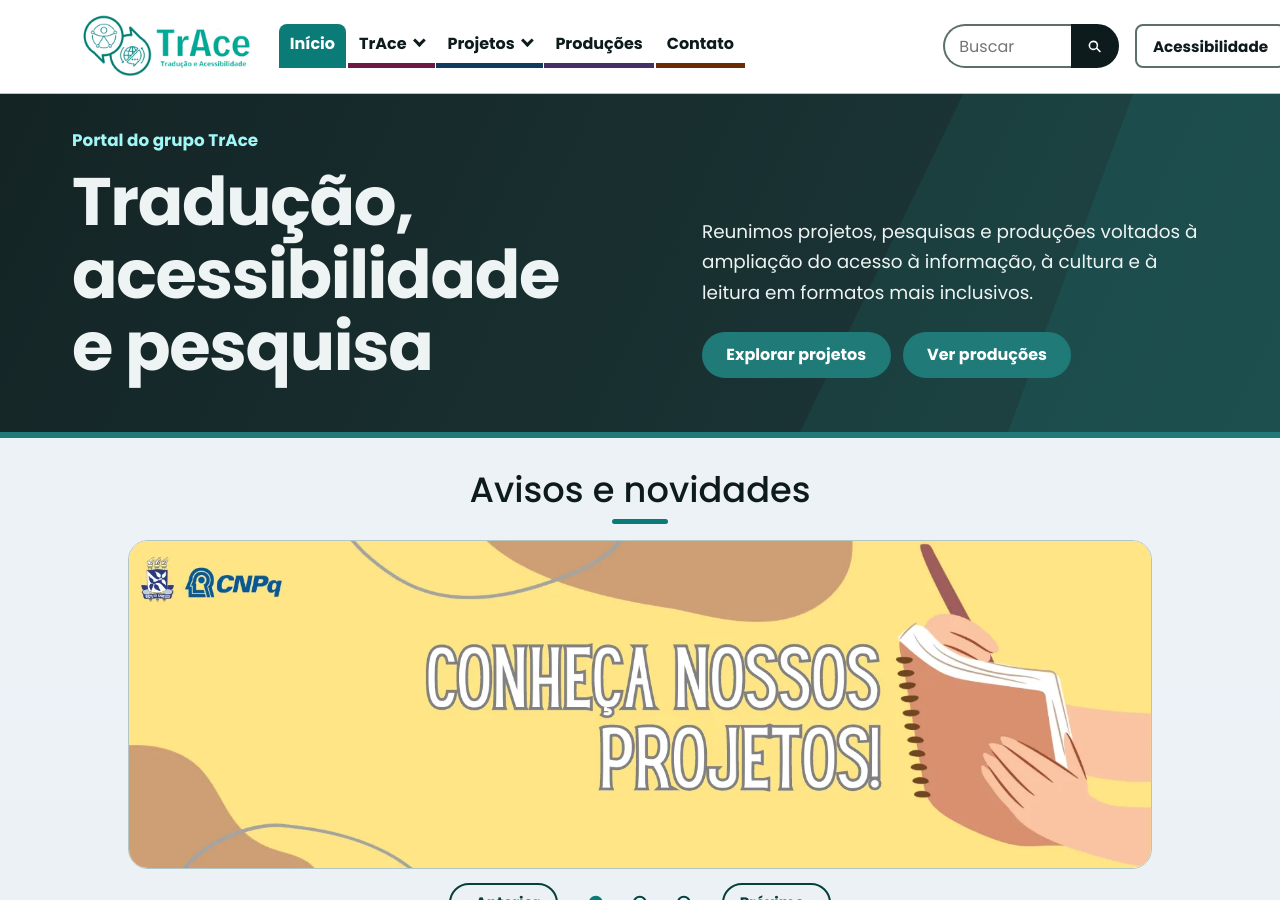
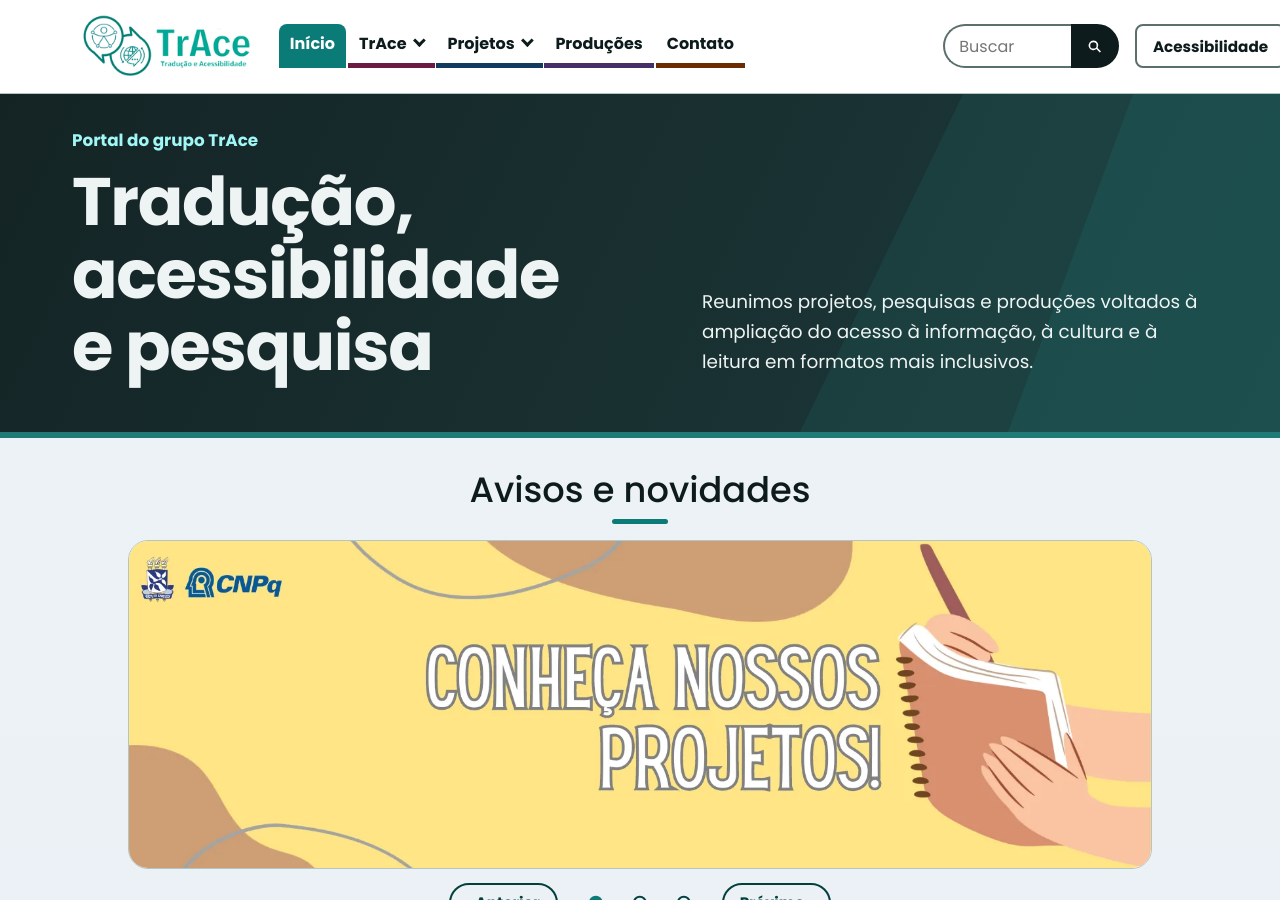
Before and after one commit to Niuuzinho/site-trace-teste, a Jekyll site: the page built from index.html, in a window 1280 px wide and 900 px high. Built offline with Jekyll 4.4.1, drawn with Linux system fonts in a browser that asks for light colours.

```diff
--- a/index.html
+++ b/index.html
@@ -11,10 +11,6 @@ permalink: /
     </div>
     <div class="abertura-texto">
     <p class="lead">Reunimos projetos, pesquisas e produções voltados à ampliação do acesso à informação, à cultura e à leitura em formatos mais inclusivos.</p>
-    <p class="acoes">
-      <a class="botao" href="{{ '/projetos/' | relative_url }}">Explorar projetos</a>
-      <a class="botao" href="{{ '/producoes/' | relative_url }}">Ver produções</a>
-    </p>
     </div>
   </div>
 </section>
```
Also changed, not shown: CLAUDE.md (+1 -1 lines).
